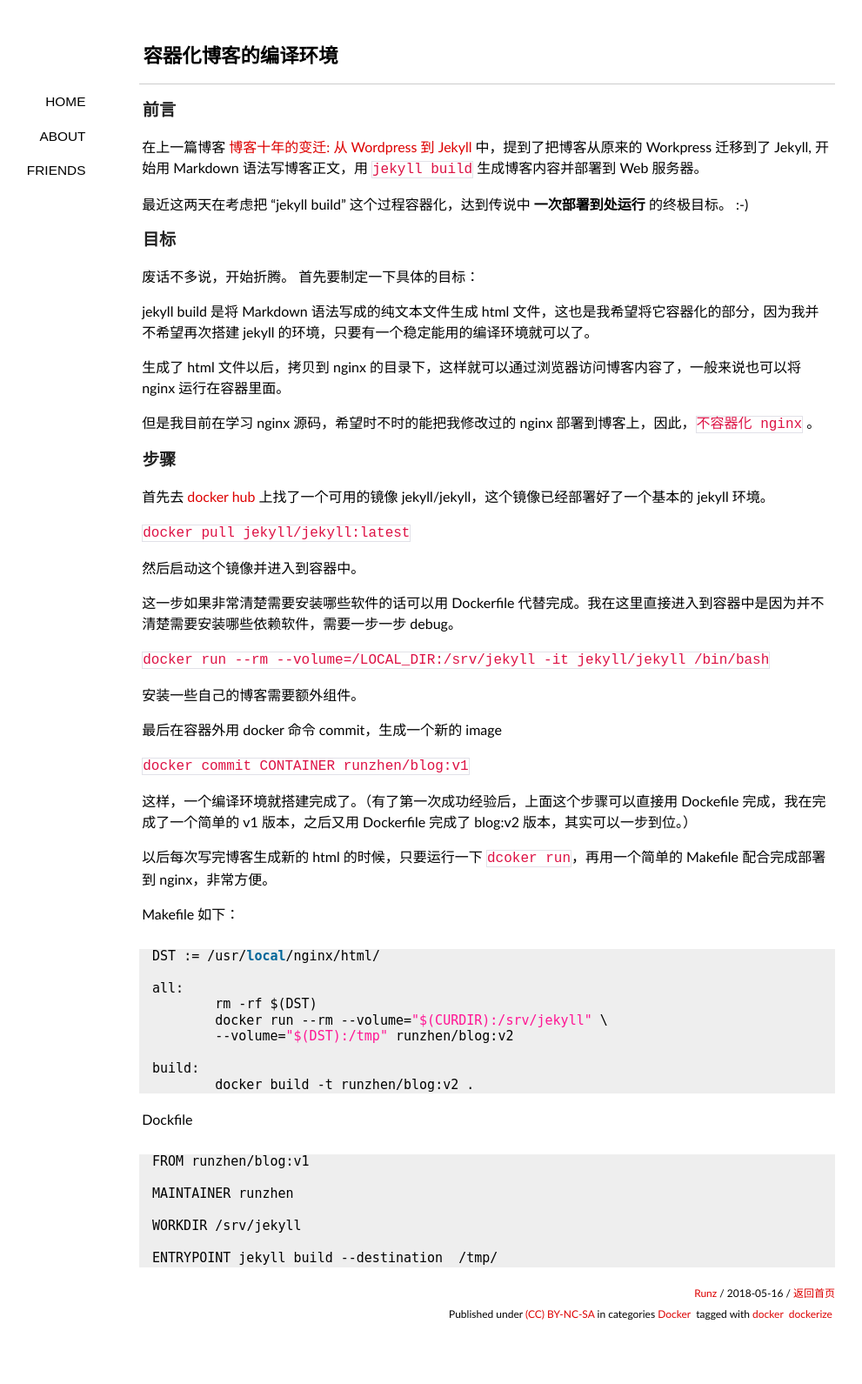
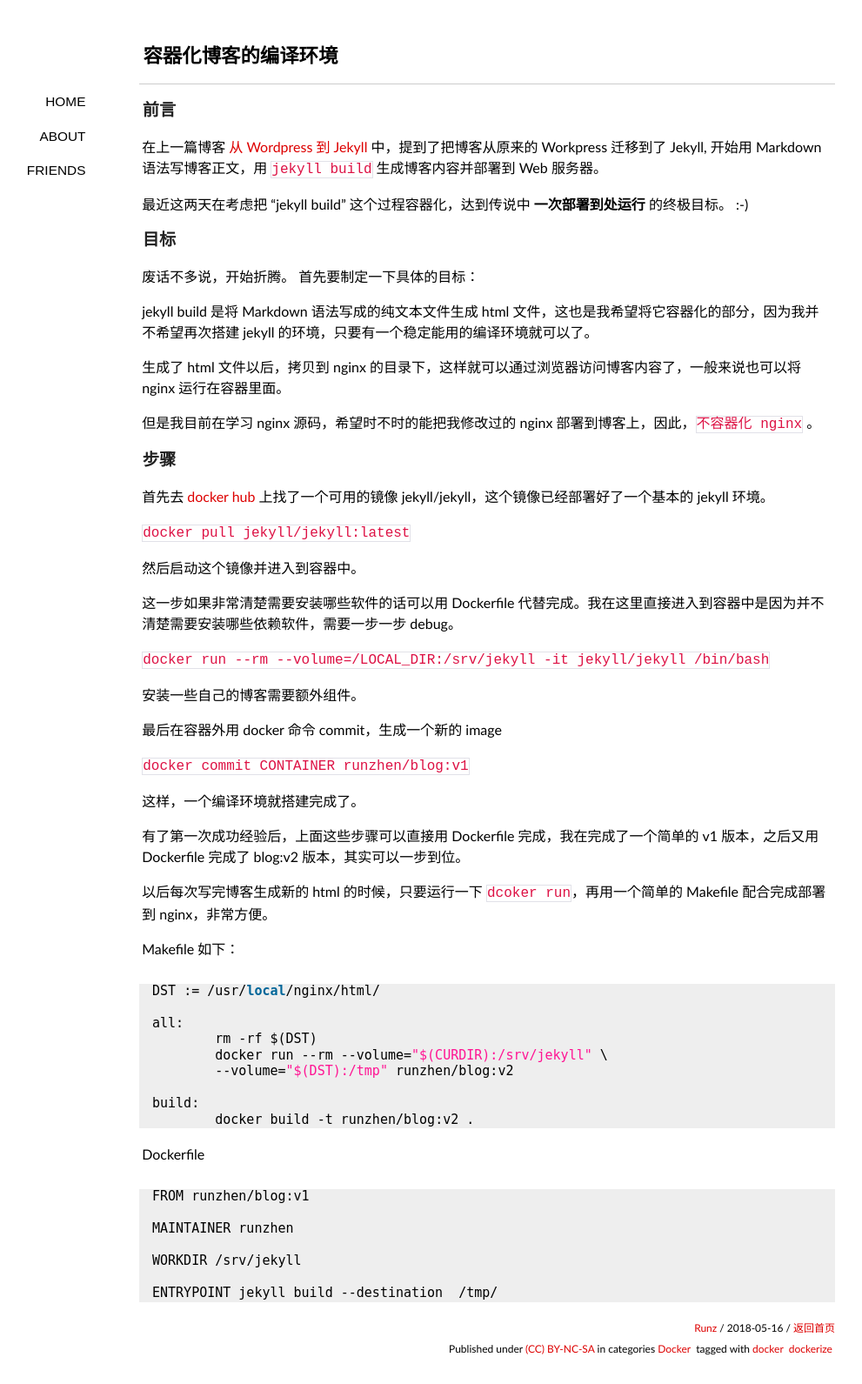
Before and after one commit to shaman7036/runzhen.github.io, a Jekyll site: the page built from _posts/2018-05-16-dockerize-blog.md, in a window 1280 px wide. Shown: the whole page at 87% size, without its empty margins (80-1071 px from the left). Built offline with Jekyll 4.4.1, drawn with Linux system fonts in a browser that asks for light colours; some web fonts are replaced; comment, search, counter and statistics services are not loaded; before the commit the page ends 1551 px from its top, so only the background shows below that.

Commit message:
dockerize-blog

````diff
--- a/_posts/2018-05-16-dockerize-blog.md
+++ b/_posts/2018-05-16-dockerize-blog.md
@@ -8,7 +8,7 @@ tags: [docker, dockerize]
 
 ### 前言
 
-在上一篇博客 [博客十年的变迁: 从 Wordpress 到 Jekyll](/2018/03/wordpress-to-jekyll/) 中，提到了把博客从原来的 Workpress 迁移到了 Jekyll, 开始用 Markdown 语法写博客正文，用 `jekyll build` 生成博客内容并部署到 Web 服务器。
+在上一篇博客 [从 Wordpress 到 Jekyll](/2018/03/wordpress-to-jekyll/) 中，提到了把博客从原来的 Workpress 迁移到了 Jekyll, 开始用 Markdown 语法写博客正文，用 `jekyll build` 生成博客内容并部署到 Web 服务器。
 
 最近这两天在考虑把 "jekyll build" 这个过程容器化，达到传说中 **一次部署到处运行** 的终极目标。 :-)
 
@@ -42,7 +42,9 @@ jekyll build 是将 Markdown 语法写成的纯文本文件生成 html 文件，
 `docker commit CONTAINER runzhen/blog:v1`
 
 
-这样，一个编译环境就搭建完成了。（有了第一次成功经验后，上面这个步骤可以直接用 Dockefile 完成，我在完成了一个简单的 v1 版本，之后又用 Dockerfile 完成了 blog:v2 版本，其实可以一步到位。）
+这样，一个编译环境就搭建完成了。
+
+有了第一次成功经验后，上面这些步骤可以直接用 Dockerfile 完成，我在完成了一个简单的 v1 版本，之后又用 Dockerfile 完成了 blog:v2 版本，其实可以一步到位。
 
 
 以后每次写完博客生成新的 html 的时候，只要运行一下 `dcoker run`，再用一个简单的 Makefile 配合完成部署到 nginx，非常方便。
@@ -61,8 +63,7 @@ build:
 	docker build -t runzhen/blog:v2 .
 ```
 
-
-Dockfile
+Dockerfile
 ```
 FROM runzhen/blog:v1
 
````
